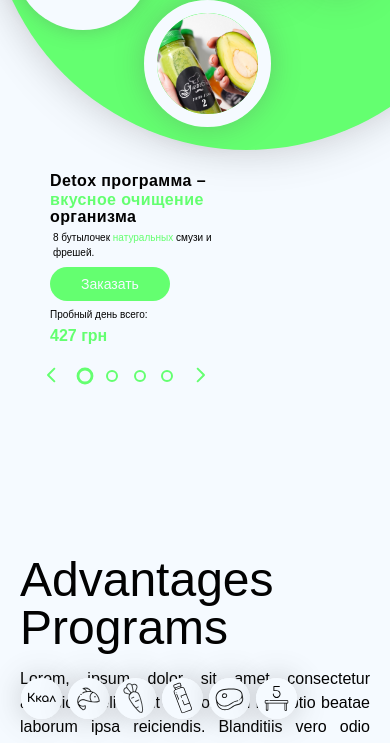
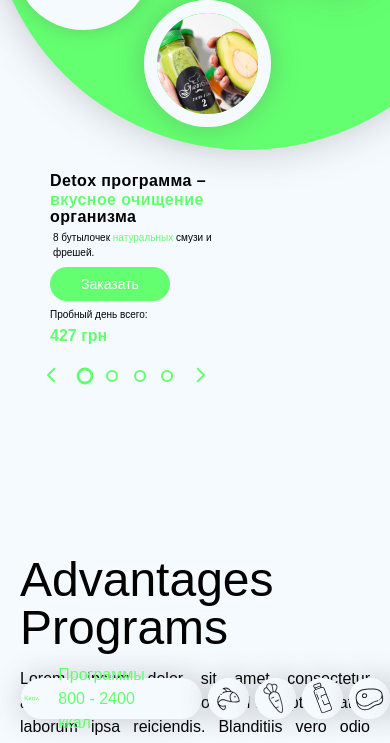
Before and after one commit to RostislavSuslov/Gastro-Chef, a website built with Vite: page index.html in a window 390 px wide. Both pictures are taken after a click on the link 41 px from the left and 792 px from the top of the page. Shown: the part 94-837 px from the top of the page. Built offline with nearby package versions, Linux system fonts and the light colour scheme; files whose address does not match are found by name.

Commit message:
feat: toggle category navigation item

```diff
--- a/src/main.js
+++ b/src/main.js
@@ -40,8 +40,8 @@ const swiper = new Swiper('.swiper', {
 
 const languageItem = document.querySelectorAll('.language-item')
 
-function remuveActiveClasses() {
-    languageItem.forEach(function(item) {
+function removeActiveClassesLanguagesPanel() {
+    languageItem.forEach(function (item) {
         item.classList.remove('bg-green-400')
         item.classList.remove('text-blue-300')
     })
@@ -56,10 +56,64 @@ function remuveActiveClasses() {
 
 
 languageItem.forEach(function (element) {
-    element.addEventListener('click', function(event) {
+    element.addEventListener('click', function (event) {
         event.preventDefault()
-        remuveActiveClasses()
+        removeActiveClassesLanguagesPanel()
         element.classList.add('bg-green-400')
         element.classList.add('text-blue-300')
     })
 })
+
+
+const categoryLink = document.querySelectorAll('.category-link')
+
+function removeActiveClassesCategoryNav() {
+    categoryLink.forEach(function (item) {
+        item.classList.add('lg:w-17.5')
+        item.classList.add('w-10.25')
+        item.classList.remove('lg:w-auto')
+        item.classList.remove('md:w-auto')
+        item.classList.remove('text-green-400')
+        item.querySelector('span').classList.add('hidden')
+    })
+}
+
+categoryLink.forEach(function (item) {
+    item.addEventListener('click', function (event) {
+        event.preventDefault()
+        removeActiveClassesCategoryNav()
+
+        item.classList.remove('lg:w-17.5')
+        item.classList.remove('w-10.25')
+        item.classList.add('lg:w-auto')
+        item.classList.add('md:w-auto')
+        item.classList.add('text-green-400')
+        item.querySelector('span').classList.remove('hidden')
+    })
+
+
+})
+
+
+
+// const link = document.querySelector('.category-link');
+
+// categoryLink.forEach(function (item) {
+//     document.addEventListener('click', (event) => {
+//         const withinBoundaries = event.composedPath().includes(item);
+//         console.log(withinBoundaries);
+
+//         if (!withinBoundaries) {
+//             removeActiveClassesCategoryNav()
+//         }
+//     })
+// })
+
+
+// document.addEventListener('click', (event) => {
+//     const withinBoundaries = event.composedPath().includes(link);
+
+//     if (!withinBoundaries) {
+//         removeActiveClassesCategoryNav()
+//     }
+// })
--- a/src/partials/nav-category.html
+++ b/src/partials/nav-category.html
@@ -1,40 +1,40 @@
 <aside class="fixed top-[calc(100%-4.5rem)] md:top-36 xl:top-55 left-1/2 -translate-x-1/2 max-w-455 w-full z-50">
     <nav class="flex md:flex-col items-start gap-1.5 md:gap-2.5 xl:gap-12.5 absolute left-5.25 md:left-0 top-0 z-20">
-        <a href="#" class="flex items-center size-10.25 lg:size-17.5 hover:w-auto hover:text-green-400 bg-blue-100 shadow-lg rounded-full group">
+        <a href="#" class="category-link hover:text-green-400 flex items-center h-10.25 w-10.25 lg:h-17.5 lg:w-17.5 bg-blue-100 shadow-lg rounded-full group">
             <svg class="size-10.25 lg:size-17.5">
                 <use href='#icon-calories' />
             </svg>
-            <span class="hidden group-hover:block md:text-xl lg:text-2xl ml-4 mr-9.5">Программы 800 - 2400 ккал</span>
+            <span class="hidden md:text-xl lg:text-2xl ml-4 mr-9.5">Программы 800 - 2400 ккал</span>
         </a>
-        <a href="#" class="flex items-center size-10.25 lg:size-17.5 hover:w-auto hover:text-green-400 bg-blue-100 shadow-lg rounded-full group">
+        <a href="#" class="category-link hover:text-green-400 flex items-center h-10.25 w-10.25 lg:h-17.5 lg:w-17.5 bg-blue-100 shadow-lg rounded-full group">
             <svg class="size-10.25 lg:size-17.5">
                 <use href='#icon-fish' />
             </svg>
-            <span class="hidden group-hover:block md:text-xl lg:text-2xl ml-4 mr-9.5">Fish</span>
+            <span class="hidden md:text-xl lg:text-2xl ml-4 mr-9.5">Fish</span>
         </a>
-        <a href="#" class="flex items-center size-10.25 lg:size-17.5 hover:w-auto hover:text-green-400 bg-blue-100 shadow-lg rounded-full group">
+        <a href="#" class="category-link hover:text-green-400 flex items-center h-10.25 w-10.25 lg:h-17.5 lg:w-17.5 bg-blue-100 shadow-lg rounded-full group">
             <svg class="size-10.25 lg:size-17.5">
                 <use href='#icon-carrot' />
             </svg>
-            <span class="hidden group-hover:block md:text-xl lg:text-2xl ml-4 mr-9.5">Vegetables</span>
+            <span class="hidden md:text-xl lg:text-2xl ml-4 mr-9.5">Vegetables</span>
         </a>
-        <a href="#" class="flex items-center size-10.25 lg:size-17.5 hover:w-auto hover:text-green-400 bg-blue-100 shadow-lg rounded-full group">
+        <a href="#" class="category-link hover:text-green-400 flex items-center h-10.25 w-10.25 lg:h-17.5 lg:w-17.5 bg-blue-100 shadow-lg rounded-full group">
             <svg class="size-10.25 lg:size-17.5">
                 <use href='#icon-bottle' />
             </svg>
-            <span class="hidden group-hover:block md:text-xl lg:text-2xl ml-4 mr-9.5">Water</span>
+            <span class="hidden md:text-xl lg:text-2xl ml-4 mr-9.5">Water</span>
         </a>
-        <a href="#" class="flex items-center size-10.25 lg:size-17.5 hover:w-auto hover:text-green-400 bg-blue-100 shadow-lg rounded-full group">
+        <a href="#" class="category-link hover:text-green-400 flex items-center h-10.25 w-10.25 lg:h-17.5 lg:w-17.5 bg-blue-100 shadow-lg rounded-full group">
             <svg class="size-10.25 lg:size-17.5">
                 <use href='#icon-meat' />
             </svg>
-            <span class="hidden group-hover:block md:text-xl lg:text-2xl ml-4 mr-9.5">Meat</span>
+            <span class="hidden md:text-xl lg:text-2xl ml-4 mr-9.5">Meat</span>
         </a>
-        <a href="#" class="flex items-center size-10.25 lg:size-17.5 hover:w-auto hover:text-green-400 bg-blue-100 shadow-lg rounded-full group">
+        <a href="#" class="category-link hover:text-green-400 flex items-center h-10.25 w-10.25 lg:h-17.5 lg:w-17.5 bg-blue-100 shadow-lg rounded-full group">
             <svg class="size-10.25 lg:size-17.5">
                 <use href='#icon-table' />
             </svg>
-            <span class="hidden group-hover:block md:text-xl lg:text-2xl ml-4 mr-9.5">Top - 5</span>
+            <span class="hidden md:text-xl lg:text-2xl ml-4 mr-9.5">Top - 5</span>
         </a>
     </nav>
 </aside>
```
